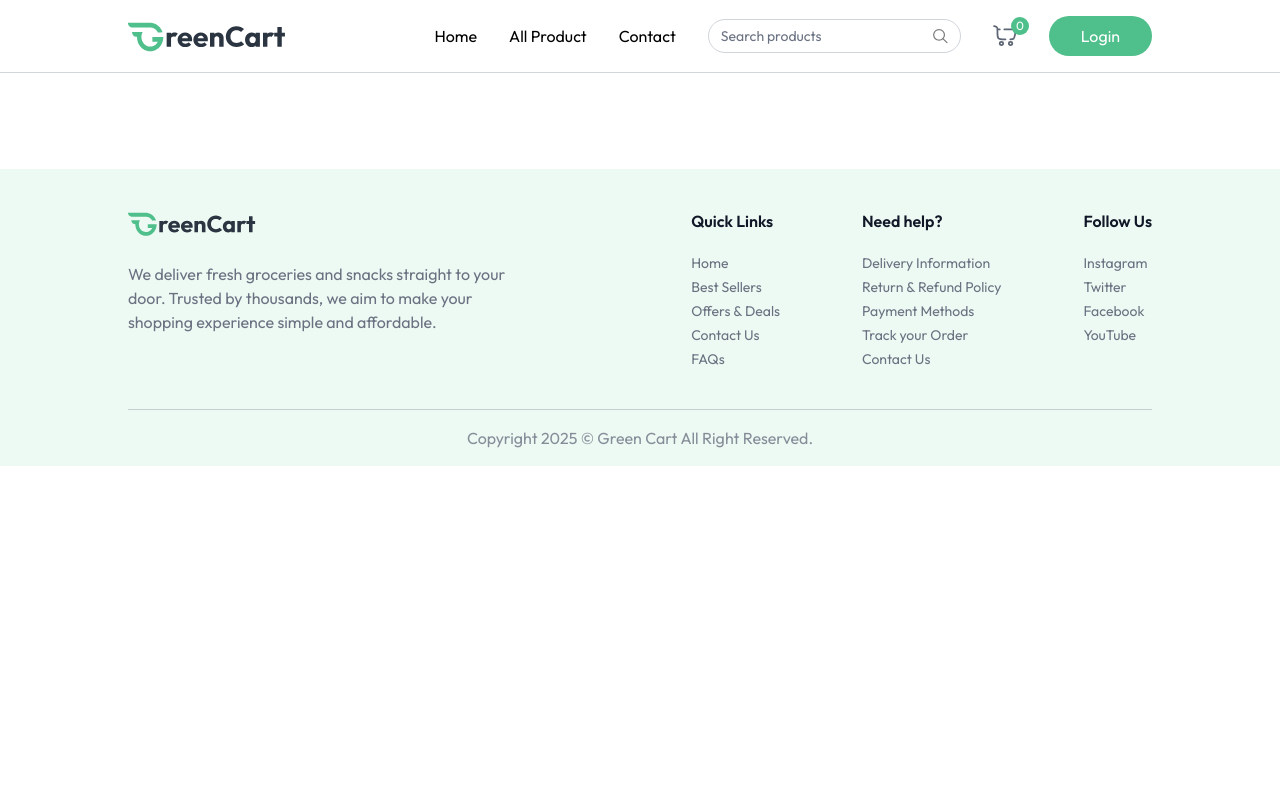
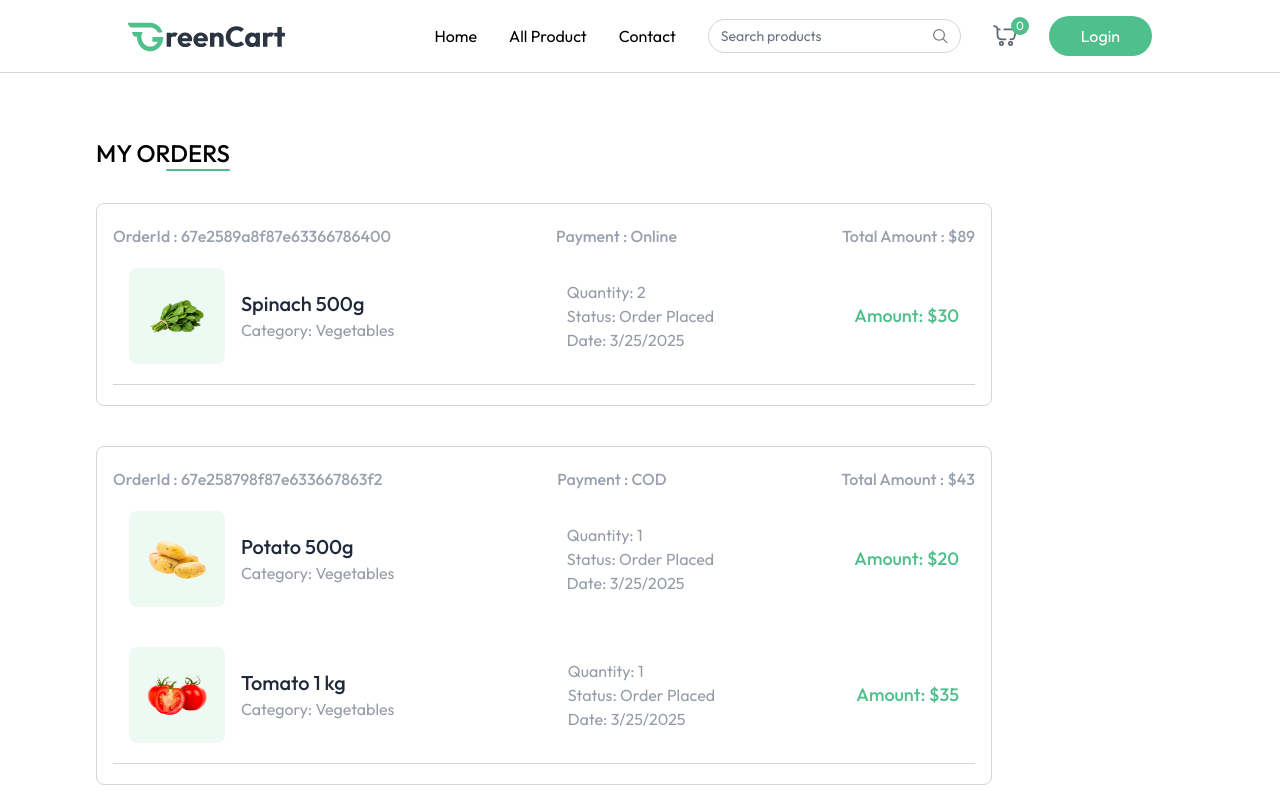
Before and after one commit to Beachhousee/GREENCART, a React (Vite) app in the folder client/: page /my-orders in a window 1280 px wide. Shown: the top 800 px of the page. Built offline with nearby package versions, Linux system fonts and the light colour scheme.

Commit message:
Customer's My-order page

```diff
--- a/client/src/App.jsx
+++ b/client/src/App.jsx
@@ -12,6 +12,7 @@
 import ProductDetails from "./pages/ProductDetails";
 import Cart from "./pages/Cart";
 import AddAddress from "./pages/AddAddress";
+import MyOrders from "./pages/MyOrders";
 
 const App = () => {
   const isSellerPath = useLocation().pathname.includes("seller");
@@ -37,17 +38,18 @@
             path="/products/:category/:id"
             element={<ProductDetails></ProductDetails>}
           ></Route>
-             <Route
-            path="/cart"
-            element={<Cart></Cart>}
+          <Route path="/cart" element={<Cart></Cart>}></Route>
+          <Route
+            path="/add-address"
+            element={<AddAddress></AddAddress>}
           ></Route>
-          <Route path='/add-address' element={<AddAddress></AddAddress>}></Route>
+          <Route path="/my-orders" element={<MyOrders></MyOrders>}></Route>
         </Routes>
       </div>
 
       {!isSellerPath && <Footer></Footer>}
     </div>
   );
-};
+};  8
 
 export default App;
--- a/client/src/components/ProductCard.jsx
+++ b/client/src/components/ProductCard.jsx
@@ -21,7 +21,7 @@
                 </div>
                 <div className="flex items-end justify-between mt-3">
                     <p className="md:text-xl text-base font-medium text-primary">
-                      {currency}${product.offerPrice}{" "} <span className="text-gray-500/60 md:text-sm text-xs line-through">{currency}${product.price}</span>
+                      {currency}{product.offerPrice}{" "} <span className="text-gray-500/60 md:text-sm text-xs line-through">{currency}{product.price}</span>
                     </p>
                     <div onClick={(e)=> {e.stopPropagation();}}className="text-primary">
                         { !cartItems[product._id]? (
--- a/client/src/context/AppContext.jsx
+++ b/client/src/context/AppContext.jsx
@@ -7,7 +7,7 @@
 export const AppContext = createContext();
 
 export const AppContextProvider = ({ children }) => {
-  const currency = import.meta.VITE_CURRENCY;
+  const currency = import.meta.env.VITE_CURRENCY;
   const navigate = useNavigate();
   const [user, setUser] = useState(null);
   const [isSeller, setIsSeller] = useState(false);
--- a/client/src/main.jsx
+++ b/client/src/main.jsx
@@ -7,8 +7,8 @@
 
 createRoot(document.getElementById("root")).render(
   <BrowserRouter>
-  <AppContextProvider>
-    <App/>
+    <AppContextProvider>
+      <App />
     </AppContextProvider>
   </BrowserRouter>
 );
--- /dev/null
+++ b/client/src/pages/MyOrders.jsx
@@ -0,0 +1,76 @@
+import React, { useEffect, useState } from "react";
+import { useAppContext } from "../context/AppContext";
+import { dummyOrders } from "../assets/assets";
+
+const MyOrders = () => {
+  const [myOrders, setMyOrders] = useState([]);
+  const { currency } = useAppContext();
+
+  const fetchMyOrders = async () => {
+    setMyOrders(dummyOrders);
+  };
+
+  useEffect(() => {
+    fetchMyOrders();
+  }, []);
+  return (
+    <div className ="mt-16 pb-16">
+      <div className ="flex flex-col items-end w-max mb-8">
+        <p className ="text-2xl font-medium uppercase">My orders</p>
+        <div className ="w-16 h-0.5 bg-primary rounded-full"></div>
+      </div>
+      {myOrders.map((order, index) => (
+        <div
+          key={index}
+          className="border border-gray-300 rounded-lg mb-10 p-4 py-5 max-w-4xl"
+        >
+          <p className="flex justify-between md:items-center text-gray-400 md:font-medium max-md:flex-col">
+            <span>OrderId : {order._id}</span>
+            <span>Payment : {order.paymentType}</span>
+            <span>
+              Total Amount : {currency}
+              {order.amount}
+            </span>
+          </p>
+          {order.items.map((item, index) => (
+            <div
+              key={index}
+              className={`relative bg-white text-gray-500/70 ${
+                order.items.length === index + 1 && "border-b"
+              } border-gray-300 flex flex-col md:flex-row md:items-center justify-between p-4 py-5 md:gap-16 w-full max-w-4xl`}
+            >
+              <div className="flex items-center mb-4 md:mb-0">
+                <div className="bg-primary/10 p-4 rounded-lg">
+                  <img
+                    src={item.product.image[0]}
+                    alt=""
+                    className="w-16 h-16"
+                  />
+                </div>
+                <div className="ml-4">
+                  <h2 className="text-xl font-medium text-gray-800">
+                    {item.product.name}
+                  </h2>
+                  <p>Category: {item.product.category}</p>
+                </div>
+              </div>
+
+              <div className="flex flex-col justify-center md:ml-8 mb-4 md:mb-0">
+
+                <p>Quantity: {item.quantity || "1"}</p>
+                <p>Status: {order.status}</p>
+                <p>Date: {new Date(order.createdAt).toLocaleDateString()}</p>
+              </div>
+              <p className="text-primary text-lg font-medium">
+                Amount: {currency}
+                {item.product.offerPrice * item.quantity}
+              </p>
+            </div>
+          ))}
+        </div>
+      ))}
+    </div>
+  );
+};
+
+export default MyOrders;
```
